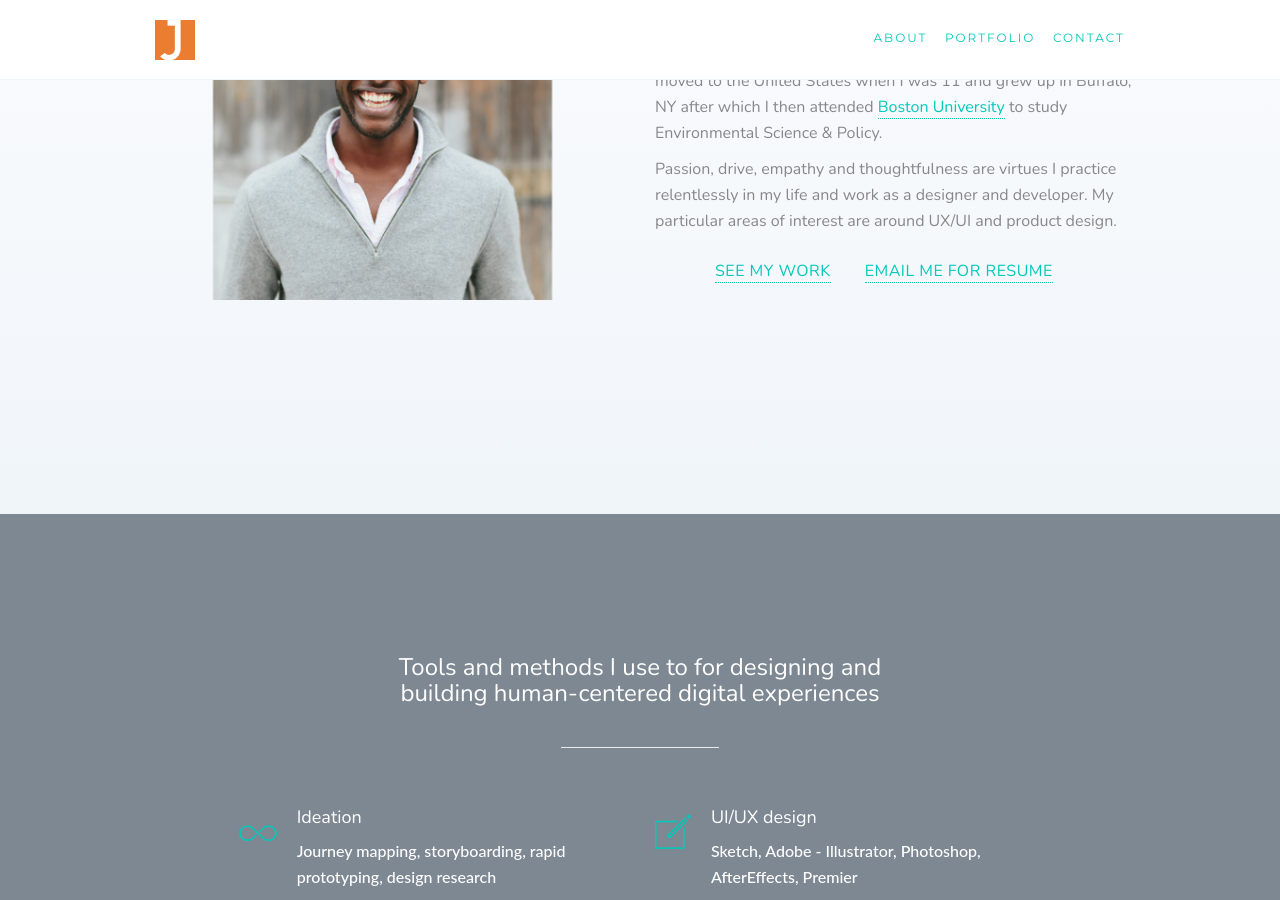
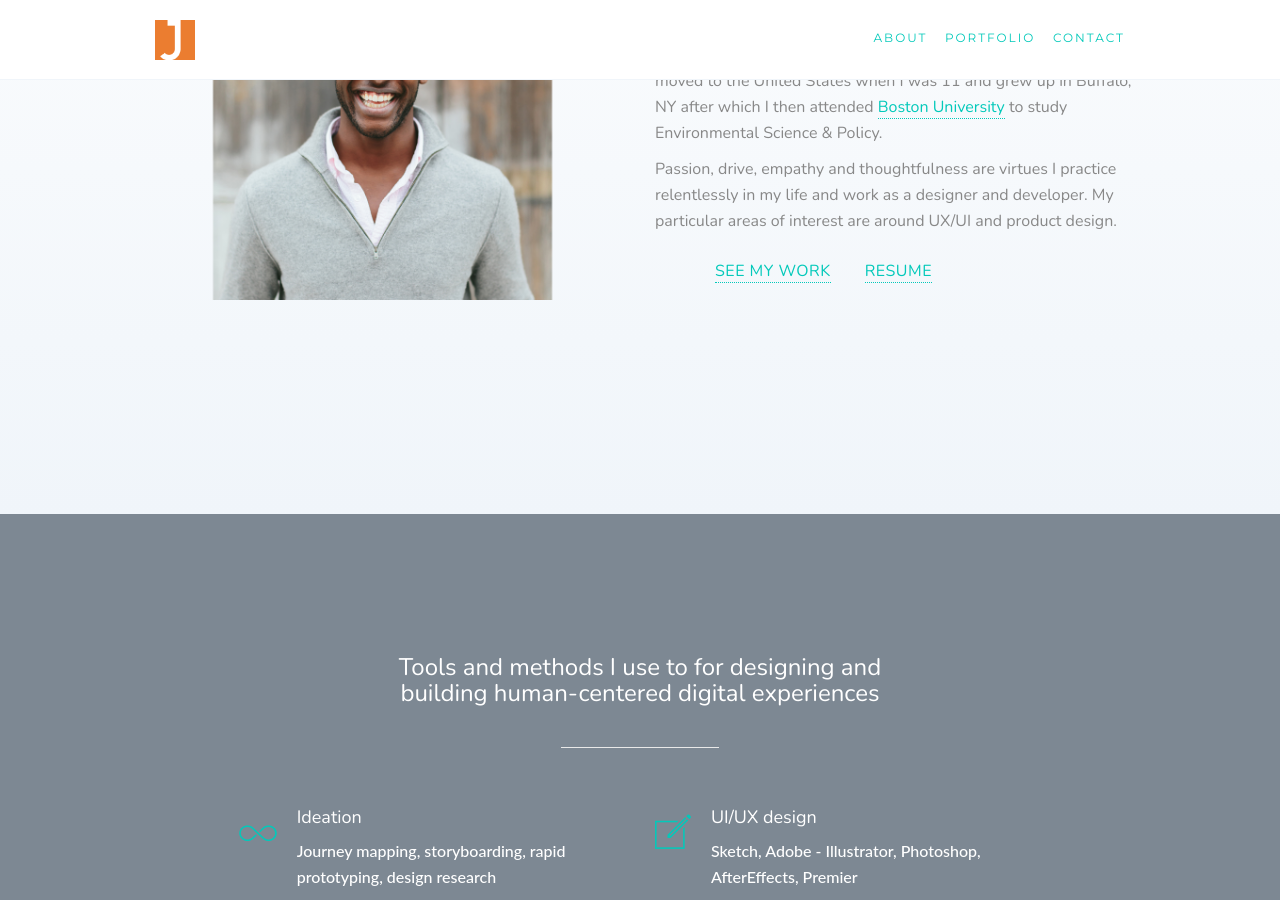
Before and after one commit to jean-bertrand/jean-bertrand.github.io, a Jekyll site: the page built from index.html, in a window 1280 px wide and 900 px high, scrolled down 1116 px. Built offline with Jekyll 4.4.1, drawn with Linux system fonts in a browser that asks for light colours; nearby versions of some CDN libraries; some web fonts are replaced.

Commit message:
Update index.html

```diff
--- a/_layouts/index.html
+++ b/_layouts/index.html
@@ -42,7 +42,7 @@ layout: default
 					<p class="font5 welcome-text-sub-white wow fadeInDown">Passion, drive, empathy and thoughtfulness are virtues I practice relentlessly in my life and work as a designer and developer. My particular areas of interest are around UX/UI and product design.</p>
 					<div class="add-top-half wow fadeInDown explore-link">
 						<a class="scroll font5" href="#portfolio">See My Work</a>
-						<a class="scroll font5" href="mailto:juwiling@gmail.com">Email me for resume</a>
+						<a class="scroll font5" href="https://www.linkedin.com/in/jeanuwilingiyimana/" target="_blank">Resume</a>
 					</div><br>
 					<ul class="foot-social wow fadeInDown">
 						<li><a class="white" href="//www.twitter.com/juwiling"><span class="white entypo social entypo-twitter"></span></a></li>
```
